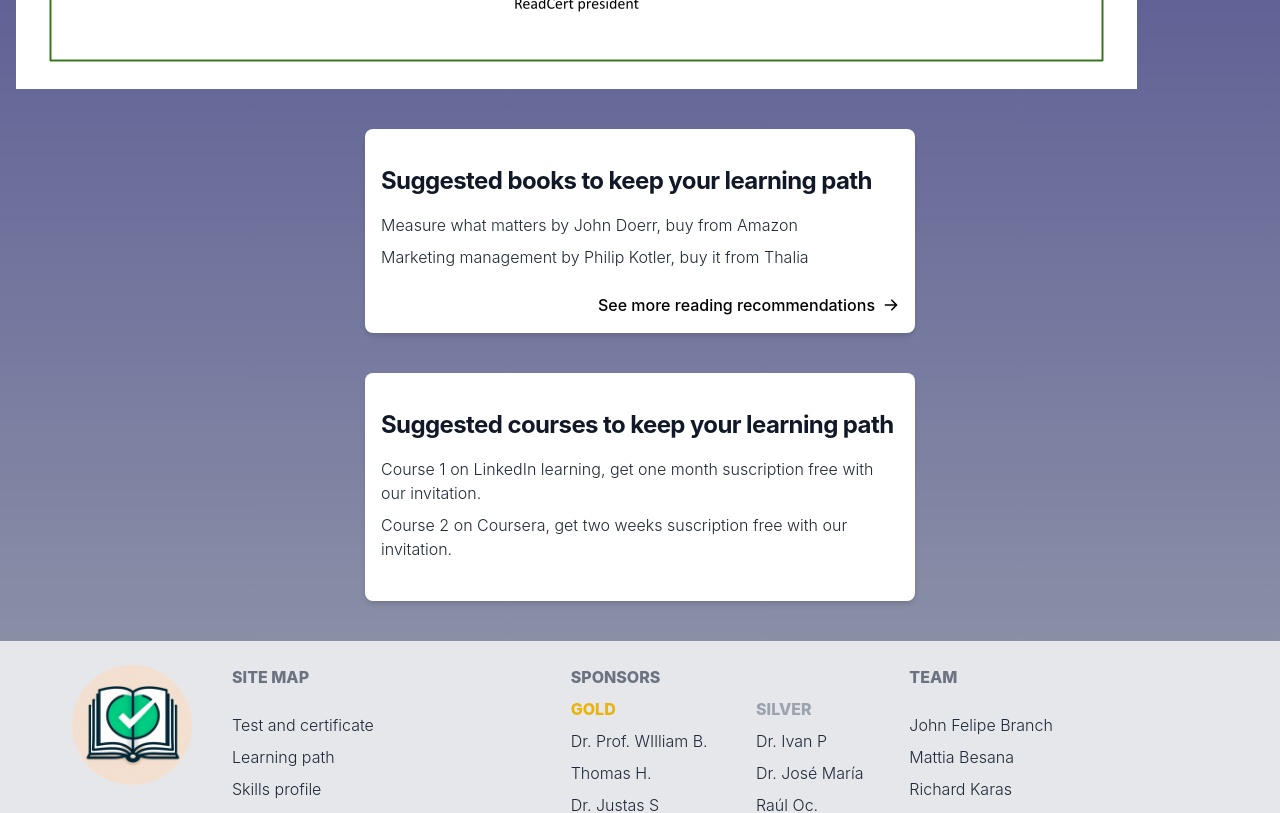
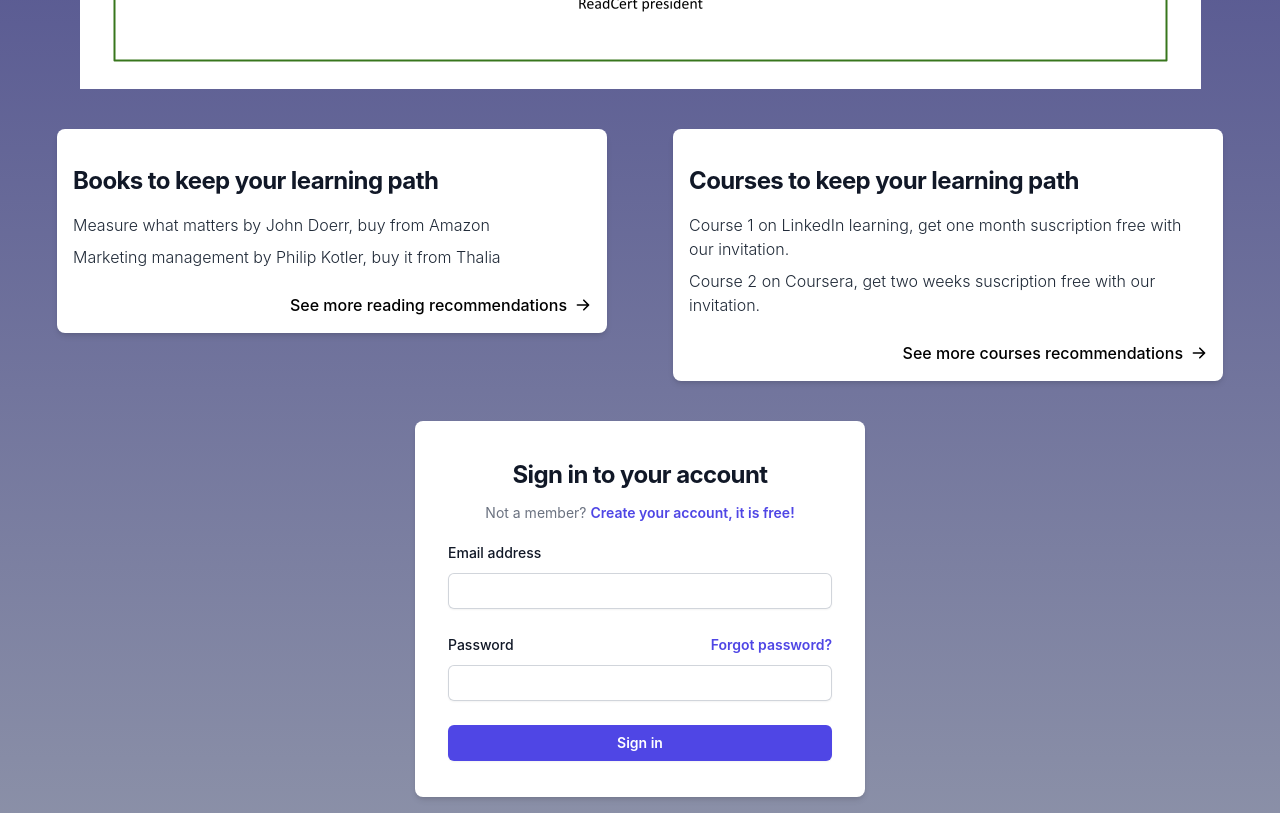
Before and after one commit to Art3Labs/ReadCert, a Next.js app: page /certificate in a window 1280 px wide. Shown: the part 820-1633 px from the top of the page. Built offline with nearby package versions, Linux system fonts and the light colour scheme.

Commit message:
v2 certificado con signin

```diff
--- a/pages/certificate.js
+++ b/pages/certificate.js
@@ -15,16 +15,17 @@
 
       <section className='bg-gradient-to-b from-indigo-900 to-gray-400 '>
         <div className='p-4 mx-auto max-w-screen-xl lg:pt-10 pb-10'>
-          <div>
-            <img src='/images/Certificate.png' className='hover:shadow-lg' alt='Certificate' />
+          <div >
+            <img src='/images/Certificate.png' className='mx-auto hover:shadow-lg' alt='Certificate' />
           </div>
-          <Link href='/check-in'>
+          <div className='grid gap-8 lg:grid-cols-2 sm:grid-cols-2 mx-auto content-center justify-center' style={{ maxWidth: "1200px" }} >
+            <Link href='/'>
               <article className='p-4 bg-white rounded-lg  border-gray-200 shadow-md mt-10 mx-auto' style={{ maxWidth: "550px" }}>
                 <div className='flex justify-between items-center mb-5 text-gray-500'>
                   <span className='text-sm'></span>
                 </div>
                 <h2 className='mb-2 text-2xl font-bold tracking-tight text-gray-900'>
-                Suggested books to keep your learning path
+                  Books to keep your learning path
                 </h2>
                 <div className='flex justify-between items-center'>
                   <div className='flex-1'>
@@ -58,13 +59,13 @@
                 </div>
               </article>
             </Link>
-          <Link href='/check-in'>
+            <Link href='/'>
               <article className='p-4 bg-white rounded-lg  border-gray-200 shadow-md mt-10 mx-auto' style={{ maxWidth: "550px" }}>
                 <div className='flex justify-between items-center mb-5 text-gray-500'>
                   <span className='text-sm'></span>
                 </div>
                 <h2 className='mb-2 text-2xl font-bold tracking-tight text-gray-900'>
-                Suggested courses to keep your learning path
+                  Courses to keep your learning path
                 </h2>
                 <div className='flex justify-between items-center'>
                   <div className='flex-1'>
@@ -78,67 +79,11 @@
                     </ul>
                   </div>
                 </div>
-            </article>
-          </Link>
-        </div>
-
-        <Footer></Footer>
-      </section>
-
-    </>
-  );
-}
-
-/*
-  <div className='flex justify-center pt- '>
-          <div className="grid grid-cols-3 gap-2 my-6">
-            <div>
-              <Link href="/sobre-nosotros">
-                <button type="button" className="inline-block px-3 py-3 bg-indigo-600 text-white font-medium text-base leading-tight  rounded-lg shadow-md hover:bg-blue-700 hover:shadow-lg focus:bg-blue-700 focus:shadow-lg focus:outline-none focus:ring-0 active:bg-blue-800 active:shadow-lg transition duration-150 ease-in-out" style={{ maxWidth: "200px" }}>
-                  Conócenos
-                </button>
-
-              </Link>
-            </div>
-            <div>
-              <Link href="/contacto">
-                <button type="button" className="inline-block px-3 py-3 bg-indigo-600 text-white font-medium text-base leading-tight  rounded-lg shadow-md hover:bg-blue-700 hover:shadow-lg focus:bg-blue-700 focus:shadow-lg focus:outline-none focus:ring-0 active:bg-blue-800 active:shadow-lg transition duration-150 ease-in-out" style={{ maxWidth: "200px" }}>
-                  Contáctanos
-                </button>
-              </Link>
-            </div>
-
-            <div>
-              <Link href="https://mercado.gdosolar.es/">
-                <button type="button" className="inline-block mx-2 px-3 py-3 bg-cyan-500 text-white font-medium text-base leading-tight  rounded-lg shadow-md hover:bg-blue-700 hover:shadow-lg focus:bg-blue-700 focus:shadow-lg focus:outline-none focus:ring-0 active:bg-blue-800 active:shadow-lg transition duration-150 ease-in-out" style={{ maxWidth: "200px" }}>
-                  Mercado
-                </button>
-              </Link>
-            </div>
-          </div>
-        </div>
-
-
-Envía tus órdenes de compra y venta a registro@gdosolar.es, las publicamos de forma anónima en nuestro mercado. Te ponemos en contacto con la contraparte.
-
-            <Link href='/financiacion-verde'>
-              <article className='p-4 bg-white rounded-lg border-gray-200 shadow-md' style={{ maxWidth: "450px" }}>
-                <div className='flex justify-between items-center mb-5 text-gray-500'>
-                  <span className='text-sm'></span>
-                </div>
-                <h2 className='mb-2 text-2xl font-bold tracking-tight text-gray-900'>
-                  Financiación verde
-                </h2>
-                <p className='mb-5 font-light text-gray-500 '>
-
-                ¿Estás construyendo un nueva instalación de energías renovables? Descubre una nueva fuente de financiación.
-                  Vende tus garantías de origen y consigue un valor añadido a tu producción.
-                </p>
                 <div className='flex justify-between items-center'>
                   <div className='flex items-center space-x-4'>
                   </div>
                   <div className='inline-flex items-center font-medium text-primary-600 hover:underline'>
-                    Preventa de certificados
+                    See more courses recommendations
                     <svg
                       className='ml-2 w-4 h-4'
                       fill='currentColor'
@@ -151,34 +96,77 @@
                     </svg>
                   </div>
                 </div>
-                <div className="background-container ">
-                  <div className="mobile-image">
-                    <img src="/greenfinance.png" alt="Background Image" />
-                  </div>
-                  <div className="video-container">
-                    <VideoBackground3 />
-                  </div>
-                </div>
-              </article>
-            </Link>
-
-
-<div className='mt-8 mb-2- mx-auto' style={{ maxWidth: "900px" }} >
-              <Link href='/plataforma'>
-                <article className='px-4 py-4 bg-gray-100 rounded-lg border border-gray-200 shadow-md' style={{ maxWidth: "970px" }}>
-                  <h2 className='mb-2 text-2xl font-bold tracking-tight text-gray-900'>
-                    Oportunidad de inversión en GdOsolar
-                  </h2>
-                  <h3 className='mb-2 text-xl font-bold tracking-tight text-gray-700'>
-                    Buscamos socios de la industria energética: productores, comercializadoras, distribuidoras etc.
-                  </h3>
-                  <p className=' font-light text-gray-500 '>
-                    Unimos la fuerza del sol con una innovadora plataforma de negociación de certificados de energía renovable, iluminando el camino hacia un futuro sostenible y rentable para todos los inversores comprometidos con la transición energética.
-                  </p>
               </article>
             </Link>
           </div>
-Video solution for hydration
+          <article className='p-4 bg-white rounded-lg  border-gray-200 shadow-md mt-10 mx-auto' style={{ maxWidth: "450px" }}>
+            <div className="mt-5 mb-5 sm:mx-auto sm:w-full sm:max-w-sm">
+              <h2 className="mt-5 text-center text-2xl font-bold leading-9 tracking-tight text-gray-900">
+                Sign in to your account
+              </h2>
+              <p className="mt-2 mb-4  text-center text-sm text-gray-500">
+                Not a member?{' '}
+                <a href="#" className="font-semibold leading-6 text-indigo-600 hover:text-indigo-500">
+                  Create your account, it is free!
+                </a>
+              </p>
+              <form className="space-y-6" action="#" method="POST">
+                <div>
+                  <label htmlFor="email" className="block text-sm font-medium leading-6 text-gray-900">
+                    Email address
+                  </label>
+                  <div className="mt-2">
+                    <input
+                      id="email"
+                      name="email"
+                      type="email"
+                      autoComplete="email"
+                      required
+                      className="block w-full rounded-md border-0 py-1.5 text-gray-900 shadow-sm ring-1 ring-inset ring-gray-300 placeholder:text-gray-400 focus:ring-2 focus:ring-inset focus:ring-indigo-600 sm:text-sm sm:leading-6"
+                    />
+                  </div>
+                </div>
 
-import dynamic from 'next/dynamic'
-const ReactPlayer = dynamic(() => import("react-player"), { ssr: false });*/
+                <div>
+                  <div className="flex items-center justify-between">
+                    <label htmlFor="password" className="block text-sm font-medium leading-6 text-gray-900">
+                      Password
+                    </label>
+                    <div className="text-sm">
+                      <a href="#" className="font-semibold text-indigo-600 hover:text-indigo-500">
+                        Forgot password?
+                      </a>
+                    </div>
+                  </div>
+                  <div className="mt-2">
+                    <input
+                      id="password"
+                      name="password"
+                      type="password"
+                      autoComplete="current-password"
+                      required
+                      className="block w-full rounded-md border-0 py-1.5 text-gray-900 shadow-sm ring-1 ring-inset ring-gray-300 placeholder:text-gray-400 focus:ring-2 focus:ring-inset focus:ring-indigo-600 sm:text-sm sm:leading-6"
+                    />
+                  </div>
+                </div>
+
+                <div>
+                  <button
+                    type="submit"
+                    className="flex w-full justify-center rounded-md bg-indigo-600 px-3 py-1.5 text-sm font-semibold leading-6 text-white shadow-sm hover:bg-indigo-500 focus-visible:outline focus-visible:outline-2 focus-visible:outline-offset-2 focus-visible:outline-indigo-600"
+                  >
+                    Sign in
+                  </button>
+                </div>
+              </form>
+
+            </div>
+          </article>
+        </div>
+
+        <Footer></Footer>
+      </section>
+
+    </>
+  );
+}
```
Lines whose indentation alone changed are shown as unchanged.
